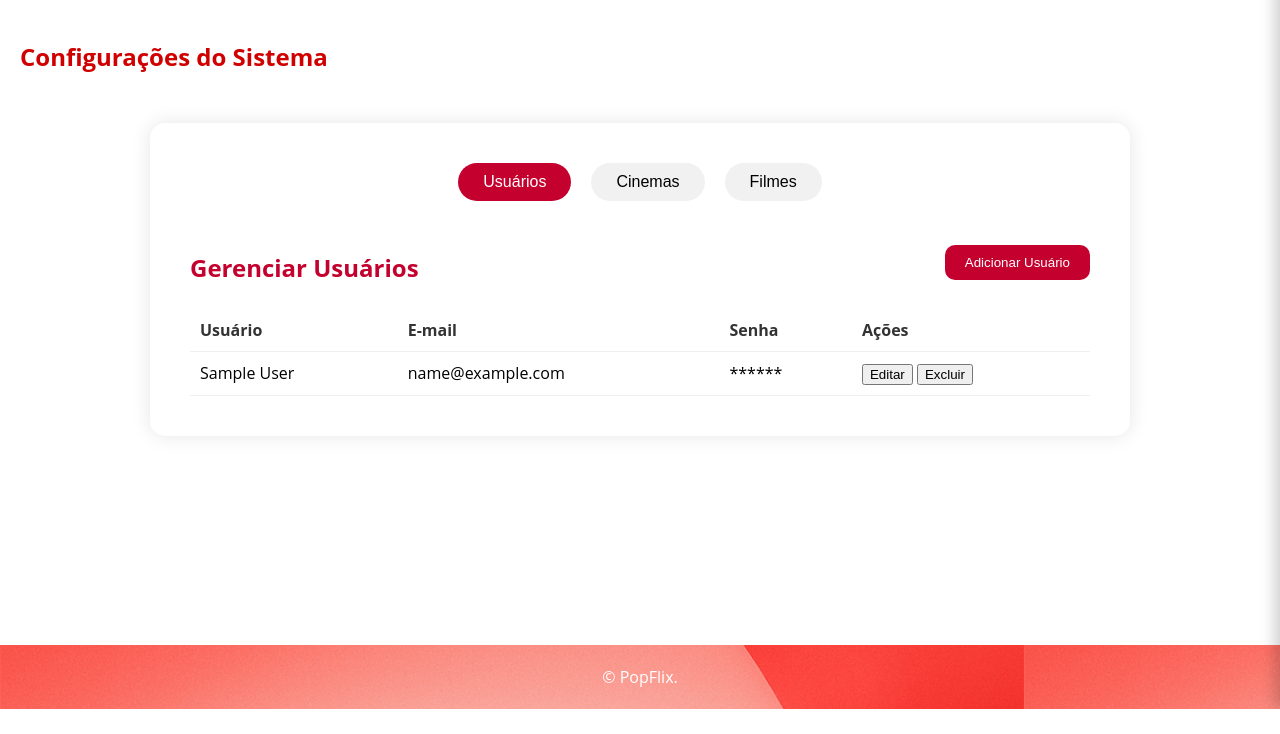
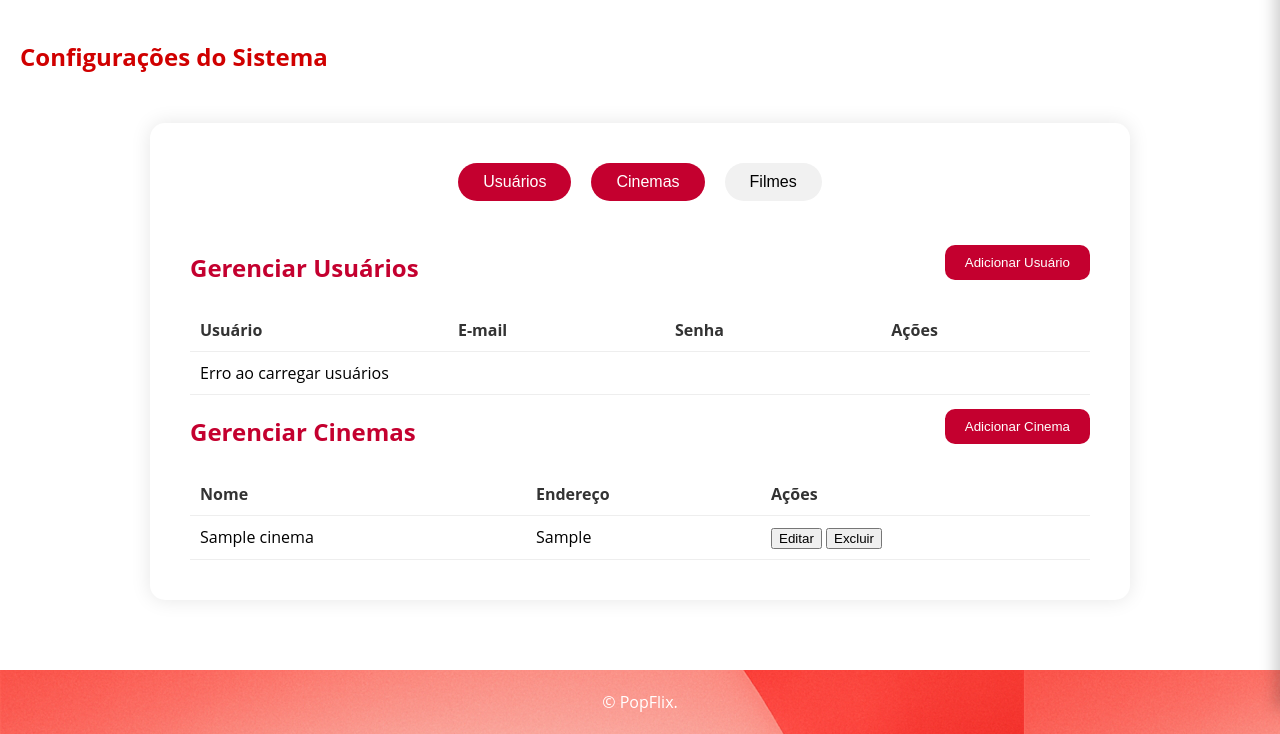
Before and after one commit to VittorNCosta/FinalProject, a Node server app: page /config in a window 1280 px wide. Shown: the part 91-825 px from the top of the page. Before the commit the page ends 800 px from the top, so only its background shows below. Run offline with Node 20, Linux system fonts and the light colour scheme; tables that the repository leaves empty hold one stand-in row (values such as "Sample post"); some libraries are stand-ins or nearby versions.

Commit message:
CRUD Cinema

```diff
--- a/app.js
+++ b/app.js
@@ -2,7 +2,7 @@
 const path = require("path");
 const connectDB = require("./config");
 
-const filmesRouter = require("./controllers/users_controller");
+const cinemasRouters = require("./controllers/cinemas_controller");
 
 const app = express();
 
@@ -15,20 +15,18 @@
 
 connectDB();
 
-// Usar as rotas de filmes
-app.use("/", filmesRouter);
+// Rotas da API
+app.use("/cinemas", cinemasRouters);
 
+// Página inicial → abre cinema.ejs diretamente
 app.get("/", (req, res) => {
-  res.redirect("/config");
+  res.render("templates/config_sistema");
 });
 
-
-
+// Página cinema (rota direta)
 app.get("/config", (req, res) => {
   res.render("templates/config_sistema");
 });
-
-
 
 const PORT = 8088;
 app.listen(PORT, () => {
--- a/config.js
+++ b/config.js
@@ -3,7 +3,7 @@
 async function connectDB() {
   try {
     await mongoose.connect(
-      "mongodb+srv://vittorhy_db_user:0H6YWNNJsvOXCMud@cluster0.7wjux.mongodb.net/Final-BAck?appName=Cluster0",
+      "mongodb+srv://leonardofc129_db_user:ricardo35@cluster0.7wjux.mongodb.net/Final-BAck?appName=Cluster0",
       {
         useNewUrlParser: true,
         useUnifiedTopology: true,
--- a/controllers/cinemas_controller.js
+++ b/controllers/cinemas_controller.js
@@ -1,76 +1,138 @@
-// src/controllers/cinemasController.js
-/*
-import {
-  getCinemas,
-  getCinemaById,
+const express = require("express");
+const router = express.Router();
+
+const {
+  getAllCinemas,
   createCinema,
   updateCinema,
-  deleteCinema
-} from "../models/cinemas_model.js";
+  deleteCinema,
+  Cinema
+} = require("../models/cinemas_model");
 
-export async function listarCinemas(req, res) {
-  try {
-    const cinemas = await getCinemas();
-    res.status(200).json(cinemas);
-  } catch (error) {
-    console.error("Erro ao listar cinemas:", error);
-    res.status(500).json({ message: "Erro ao buscar cinemas." });
+
+function validarCampos(obrigatorios, body) {
+  let vazios = [];
+
+  for (const campo of obrigatorios) {
+    if (!body[campo] || body[campo].toString().trim() === "") {
+      vazios.push(campo);
+    }
   }
+
+  if (vazios.length > 0) {
+    return {
+      ok: false,
+      mensagem: `Campos obrigatórios vazios: ${vazios.join(", ")}`
+    };
+  }
+
+  return { ok: true };
 }
 
-export async function obterCinema(req, res) {
+
+// LISTAR CINEMAS
+
+router.get("/", async (req, res) => {
   try {
-    const { id } = req.params;
-    const cinema = await getCinemaById(id);
+    const cinemas = await getAllCinemas();
+    res.json(cinemas);
+  } catch (err) {
+    res.status(500).json({ error: "Erro ao listar cinemas." });
+  }
+});
+
+
+//  CRIAR CINEMA
+
+router.post("/", async (req, res) => {
+  try {
+    const obrigatorios = ["nome", "endereco"];
+
+    const validacao = validarCampos(obrigatorios, req.body);
+
+    if (!validacao.ok) {
+      return res.status(400).json({ error: validacao.mensagem });
+    }
+
+    const result = await createCinema({
+      nome: req.body.nome,
+      endereco: req.body.endereco
+    });
+    res.json(result);
+
+  } catch (err) {
+    res.status(500).json({ error: "Erro ao criar cinema." });
+  }
+});
+
+
+
+// BUSCAR CINEMA POR ID
+
+router.get("/:id", async (req, res) => {
+  try {
+    const cinema = await Cinema.findOne({ _id: req.params.id });
 
     if (!cinema) {
-      return res.status(404).json({ message: "Cinema não encontrado." });
+      return res.status(404).json({ error: "Cinema não encontrado" });
     }
 
-    res.status(200).json(cinema);
-  } catch (error) {
-    console.error("Erro ao obter cinema:", error);
-    res.status(500).json({ message: "Erro ao buscar cinema." });
+    res.json(cinema);
+
+  } catch (err) {
+    res.status(500).json({ error: "Erro ao buscar cinema." });
   }
-}
+});
 
-export async function criarCinema(req, res) {
+
+
+// ATUALIZAR CINEMA
+
+router.put("/:id", async (req, res) => {
   try {
-    const { nome, endereco, foto_url } = req.body;
+    const campos = ["nome", "endereco"];
 
-    if (!nome || !endereco || !foto_url) {
-      return res.status(400).json({ message: "Todos os campos são obrigatórios." });
+    const validacao = validarCampos(campos, req.body);
+
+    if (!validacao.ok) {
+      return res.status(400).json({ error: validacao.mensagem });
     }
 
-    await createCinema({ nome, endereco, foto_url });
-    res.status(201).json({ message: "Cinema criado com sucesso." });
-  } catch (error) {
-    console.error("Erro ao criar cinema:", error);
-    res.status(500).json({ message: "Erro ao criar cinema." });
+    const result = await updateCinema(req.params.id, {
+      nome: req.body.nome,
+      endereco: req.body.endereco
+    });
+
+    if (!result) {
+      return res.status(404).json({ error: "Cinema não encontrado" });
+    }
+
+    res.json(result);
+
+  } catch (err) {
+    res.status(500).json({ error: "Erro ao atualizar cinema." });
   }
-}
+});
 
-export async function editarCinema(req, res) {
+
+
+
+// DELETAR CINEMA
+
+router.delete("/:id", async (req, res) => {
   try {
-    const { id } = req.params;
-    const { nome, endereco, foto_url } = req.body;
+    const result = await deleteCinema(req.params.id);
 
-    await updateCinema(id, { nome, endereco, foto_url });
-    res.status(200).json({ message: "Cinema atualizado com sucesso." });
-  } catch (error) {
-    console.error("Erro ao editar cinema:", error);
-    res.status(500).json({ message: "Erro ao atualizar cinema." });
+    if (!result) {
+      return res.status(404).json({ error: "Cinema não encontrado" });
+    }
+
+    res.json({ message: "Cinema excluído com sucesso" });
+
+  } catch (err) {
+    res.status(500).json({ error: "Erro ao excluir cinema." });
   }
-}
+});
 
-export async function excluirCinema(req, res) {
-  try {
-    const { id } = req.params;
-    await deleteCinema(id);
-    res.status(200).json({ message: "Cinema excluído com sucesso." });
-  } catch (error) {
-    console.error("Erro ao excluir cinema:", error);
-    res.status(500).json({ message: "Erro ao excluir cinema." });
-  }
-}
-*/
+
+module.exports = router;
--- a/views/templates/config_sistema.ejs
+++ b/views/templates/config_sistema.ejs
@@ -222,7 +222,7 @@
 
             <div class="tabs">
                 <button class="tab-btn active" data-tab="usuarios">Usuários</button>
-                <button class="tab-btn" data-tab="cinemas">Cinemas</button>
+                <button class="tab-btn active" data-tab="cinemas">Cinemas</button>
                 <button class="tab-btn" data-tab="filmes">Filmes</button>
             </div>
 
@@ -246,17 +246,16 @@
             </div>
 
             <!-- Cinemas -->
-            <div id="cinemas" class="tab-content">
+            <div id="cinemas" class="tab-content active">
                 <div class="section-header">
                     <h2>Gerenciar Cinemas</h2>
-                    <button class="add-btn" onclick="abrirPopup('popupCinema')">Adicionar Cinema</button>
+                    <button class="add-btn" onclick="novoCinema()">Adicionar Cinema</button>
                 </div>
                 <table>
                     <thead>
                         <tr>
                             <th>Nome</th>
                             <th>Endereço</th>
-                            <th>Foto</th>
                             <th>Ações</th>
                         </tr>
                     </thead>
@@ -306,15 +305,16 @@
         <div class="popup" id="popupCinema">
             <div class="popup-content">
                 <h3>Adicionar Cinema</h3>
-                <input type="text" placeholder="Nome do Cinema">
-                <input type="text" placeholder="Localização">
-                <input type="file" accept="image/*">
+                <input id="cinemaId" type="hidden"> <!-- ESSE INPUT É OBRIGATÓRIO -->
+                <input id="cinemaNome" type="text" placeholder="Nome do Cinema">
+                <input id="cinemaEndereco" type="text" placeholder="Localização">
                 <div class="popup-buttons">
                     <button class="cancel-btn" onclick="fecharPopup('popupCinema')">Cancelar</button>
-                    <button class="save-btn">Salvar</button>
+                    <button class="save-btn" onclick="salvarCinema()">Salvar</button>
                 </div>
             </div>
         </div>
+
 
         <div class="popup" id="popupFilme">
             <div class="popup-content">
@@ -563,6 +563,7 @@
     abrirPopup("popupUsuario");
 }
 </script>
+
 <script>
     async function deletar(id) {
     if (!confirm("Tem certeza que deseja excluir este usuário?")) return;
@@ -579,5 +580,170 @@
     }
 }
 </script>
+
+<script>
+async function salvarCinema() {
+    const nome = document.getElementById("cinemaNome").value;
+    const endereco = document.getElementById("cinemaEndereco").value;
+
+    const data = { nome, endereco};
+
+    if (!nome || !endereco) {
+        alert("Todos os campos são obrigatórios!");
+        return;
+    }
+
+    try {
+        const response = await fetch("/cinemas", {
+            method: "POST",
+            headers: { "Content-Type": "application/json" },
+            body: JSON.stringify(data)
+        });
+
+        const result = await response.json();
+
+        if (!response.ok) {
+            alert(result.error || "Erro ao cadastrar cinema");
+            return;
+        }
+
+        alert("Cinema cadastrado!");
+        fecharPopup("popupCinema");
+        carregarCinemas();
+
+    } catch (error) {
+        console.error(error);
+        alert("Erro ao cadastrar cinema");
+    }
+}
+</script>
+<script>
+async function carregarCinemas() {
+    const tbody = document.querySelector("#cinemas tbody");
+
+    tbody.innerHTML = "<tr><td colspan='4'>Carregando...</td></tr>";
+
+    try {
+        const response = await fetch("/cinemas");
+        const cinemas = await response.json();
+
+        tbody.innerHTML = "";
+
+        cinemas.forEach(cinema => {
+            const tr = document.createElement("tr");
+
+            tr.innerHTML = `
+                <td>${cinema.nome}</td>
+                <td>${cinema.endereco}</td>
+                <td>
+                    <button onclick="editarCinema('${cinema._id}')">Editar</button>
+                    <button onclick="deletarCinema('${cinema._id}')">Excluir</button>
+                </td>
+            `;
+
+            tbody.appendChild(tr);
+        });
+
+    } catch (err) {
+        console.error(err);
+        tbody.innerHTML = "<tr><td colspan='4'>Erro ao carregar cinemas</td></tr>";
+    }
+}
+
+document.addEventListener("DOMContentLoaded", carregarCinemas);
+</script>
+<script>
+      function novoCinema() {
+    let cinemaIdElem = document.getElementById("cinemaId");
+    let cinemaNomeElem = document.getElementById("cinemaNome");
+    let cinemaEnderecoElem = document.getElementById("cinemaEndereco");
+
+    console.log({ cinemaIdElem, cinemaNomeElem, cinemaEnderecoElem });
+
+    if (cinemaIdElem) cinemaIdElem.value = "";
+    if (cinemaNomeElem) cinemaNomeElem.value = "";
+    if (cinemaEnderecoElem) cinemaEnderecoElem.value = "";
+
+    let popupH3 = document.querySelector("#popupCinema h3");
+    if (popupH3) popupH3.innerText = "Adicionar Cinema";
+
+    let saveBtn = document.querySelector("#popupCinema .save-btn");
+    if (saveBtn) saveBtn.setAttribute("onclick", "salvarCinema()");
+
+    abrirPopup("popupCinema");
+};
+
+
+</script>
+<script>
+function editarCinema(id) {
+    fetch(`/cinemas/${id}`)
+        .then(res => res.json())
+        .then(cinema => {
+            console.log("Retorno do backend:", cinema);
+            document.getElementById("cinemaId").value = cinema._id;
+            document.getElementById("cinemaNome").value = cinema.nome;
+            document.getElementById("cinemaEndereco").value = cinema.endereco;
+
+            document.querySelector("#popupCinema h3").innerText = "Editar Cinema";
+            document.querySelector("#popupCinema .save-btn")
+                .setAttribute("onclick", "salvarEdicaoCinema()");
+
+            abrirPopup("popupCinema");
+        });
+}
+</script>
+<script>
+async function salvarEdicaoCinema() {
+    const id = document.getElementById("cinemaId").value;
+
+    const nome = document.getElementById("cinemaNome").value.trim();
+    const endereco = document.getElementById("cinemaEndereco").value.trim();
+
+    if (!nome || !endereco) {
+        alert("Todos os campos são obrigatórios!");
+        return;
+    }
+
+    try {
+        const response = await fetch(`/cinemas/${id}`, {
+            method: "PUT",
+            headers: { "Content-Type": "application/json" },
+            body: JSON.stringify({ nome, endereco})
+        });
+
+        const result = await response.json();
+
+        if (!response.ok) {
+            alert(result.error || "Erro ao atualizar cinema.");
+            return;
+        }
+
+        alert("Cinema atualizado!");
+        fecharPopup("popupCinema");
+        carregarCinemas();
+
+    } catch (error) {
+        alert("Erro ao atualizar cinema.");
+        console.error(error);
+    }
+}
+</script>
+<script>
+async function deletarCinema(id) {
+    if (!confirm("Tem certeza que deseja excluir este cinema?")) return;
+
+    const response = await fetch(`/cinemas/${id}`, {
+        method: "DELETE"
+    });
+
+    if (response.ok) {
+        alert("Cinema excluído com sucesso!");
+        carregarCinemas();
+    } else {
+        alert("Erro ao excluir cinema.");
+    }
+}
+</script>
 </body>
 </html>
```
Also changed, not shown: models/cinemas_model.js (+26 -71 lines).
